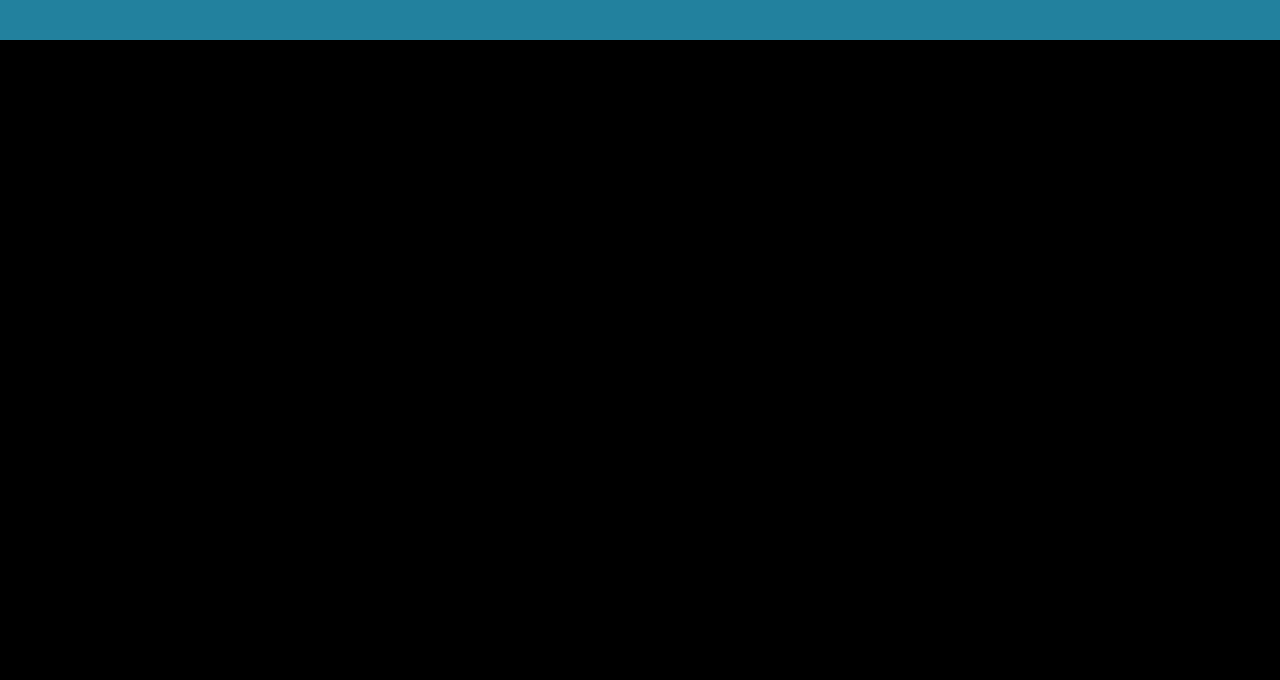
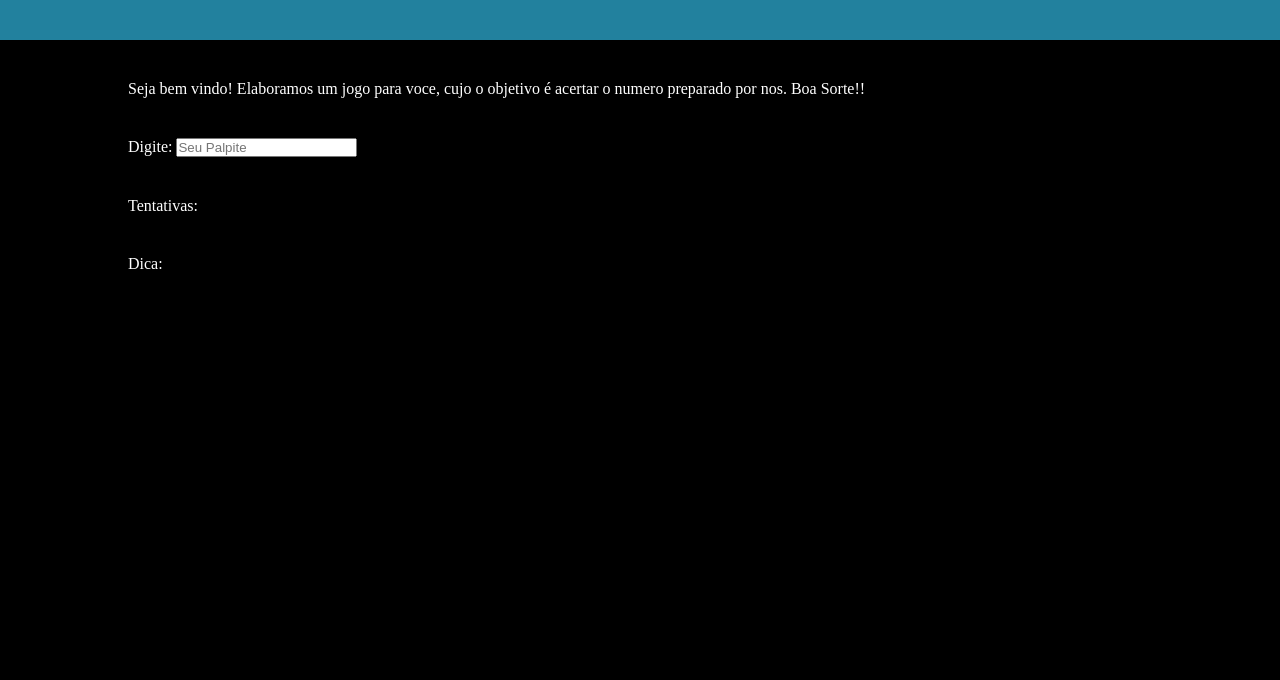
Before and after one commit to Paulo-Fraga/-Qual-o-seu-Palpite-, a plain HTML site: page index.html in a window 1280 px wide. Shown: the part 120-800 px from the top of the page. Drawn offline with Linux system fonts and the light colour scheme.

Commit message:
Atribuindo Projeto

```diff
--- a/css/style.css
+++ b/css/style.css
@@ -1,7 +1,7 @@
 *{
     margin: 0;
     padding: 0;
-    color: rgba(255, 251, 0, 0.521);
+    color: rgb(255, 255, 255);
 }
 body{
     background-color: black;
@@ -23,3 +23,15 @@ header{
     bottom: -5px;
     left: -10px;
 }
+.formt{
+    width: 80vw;
+    padding:5vh 0px 0px 0px;
+    margin: auto;
+    text-justify: justify;
+}
+.img-emoji{
+    width: 40px;
+}
+.dica{
+    padding-top: 5vh;
+}
--- a/index.html
+++ b/index.html
@@ -11,8 +11,7 @@
     <header>
         <div class="conteiner-1">
             <span>
-                <img src="./img/240516705039212.png" alt="" srcset="" style="width: 40px;">
-                <img src="" alt="">
+                <img class="img-emoji" src="./img/240516705039212.png" alt="" srcset="">
             </span>
             <h1>Jogo do Palpite</h1>
 
@@ -20,7 +19,23 @@
     </header>
     <main>
         <div class="conteiner-2">
+            <div class="formt">
+                <p>Seja bem vindo! Elaboramos um jogo para voce, cujo o objetivo é acertar o numero preparado por nos. Boa Sorte!!</p>
 
+            <div class="formt">
+                <label for="">Digite:</label>
+                <input class="palpite" type="number" placeholder="Seu Palpite">
+            </div>
+            <div id="res" class="formt">
+                <div class="tentativas">
+                    <label for="">Tentativas:</label>
+                    <p></p>
+                </div>
+                <div class="dica">
+                    <label>Dica:</label>
+                    <p></p>
+                </div>
+            </div>
         </div>
     </main>
     <footer>
```
Also changed, not shown: js/app.js (added).
